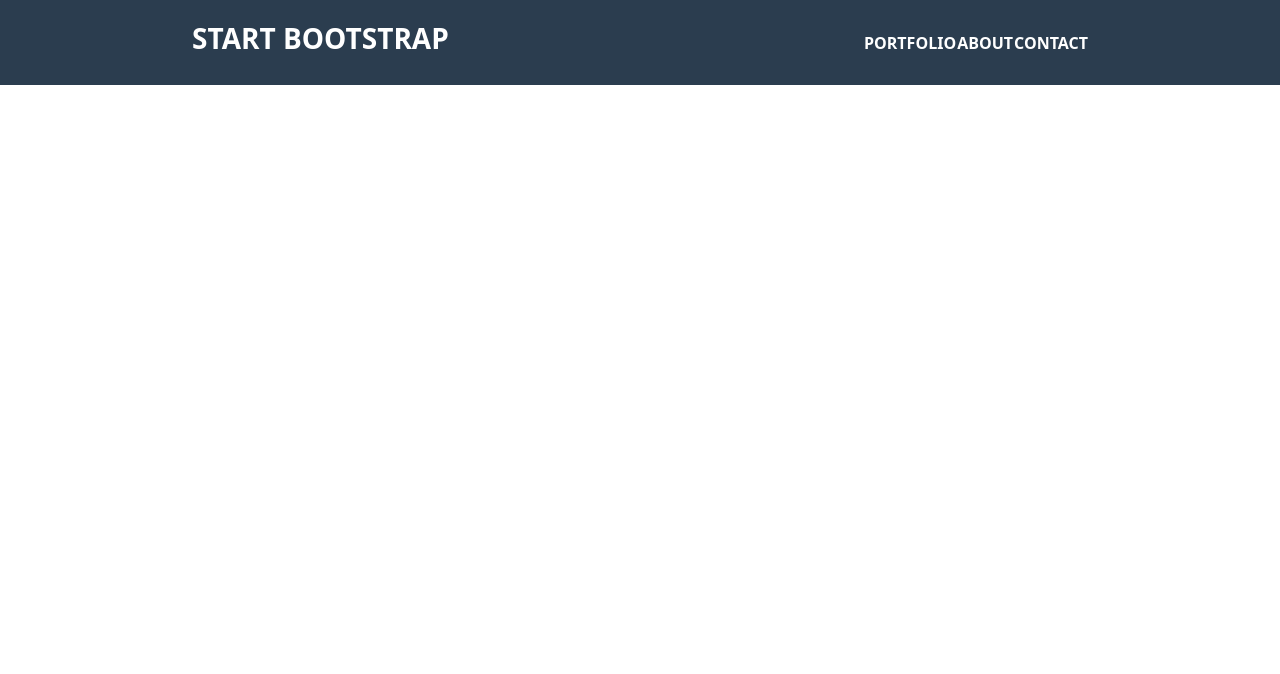
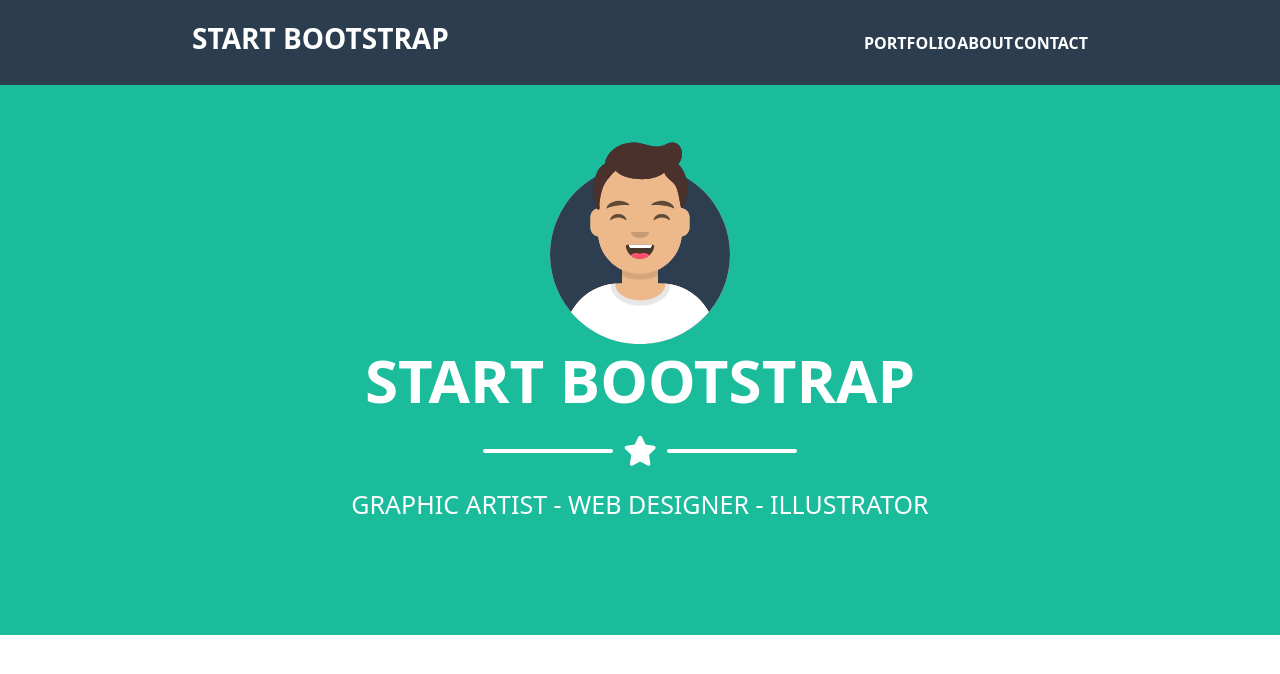
Before and after one commit to sim-sal/html-css-bootstrap-freelancer, a plain HTML site: page index.html in a window 1280 px wide. Drawn offline with nearby package versions, Linux system fonts and the light colour scheme.

Commit message:
added jumbotron

```diff
--- a/CSS/style.css
+++ b/CSS/style.css
@@ -30,3 +30,45 @@ header{
     width: 25%;
     justify-content: space-between;
 }
+
+/* regole jumbotron */
+.jumbotron{
+    background-color: rgb(26, 188, 156);
+    height: 550px;
+    color: white;
+    text-align: center;
+    padding-top: 50px;
+}
+
+.jumbotron > .container-centratura > div > h1{
+    font-size: 60px;
+}
+
+.avatar{
+    max-width: 22%;
+}
+
+.star{
+    width: 35%;
+    margin: auto;
+    display: flex;
+    align-items: center;
+    justify-content: space-between;
+    margin-top: 20px;
+    margin-bottom: 20px;
+}
+
+.line{
+    height: 4px;
+    width: 130px;
+    background-color: white;
+    border-radius: 20px;
+}
+
+.star > i{
+    font-size: 30px;
+}
+
+.wording > span{
+    font-size: 25px;
+}
--- a/index.html
+++ b/index.html
@@ -9,6 +9,9 @@
 
     <!-- bootstrap -->
     <link href="https://cdn.jsdelivr.net/npm/bootstrap@5.3.0-alpha3/dist/css/bootstrap.min.css" rel="stylesheet" integrity="sha384-KK94CHFLLe+nY2dmCWGMq91rCGa5gtU4mk92HdvYe+M/SXH301p5ILy+dN9+nJOZ" crossorigin="anonymous">
+
+    <!-- font-awesome -->
+    <link rel="stylesheet" href="https://cdnjs.cloudflare.com/ajax/libs/font-awesome/6.4.0/css/all.min.css">
 
     <!-- title -->
     <title>Bootstrap Freelancer</title>
@@ -46,7 +49,27 @@
     </header>
 
     <!-- jumbotron -->
-    <section>
+    <section class="jumbotron">
+
+        <div class="container-centratura">
+            <div>
+
+                <img class="avatar" src="img/avatar.svg" alt="">
+                <h1><strong>START BOOTSTRAP</strong></h1>
+
+                <div class="star">
+                    <div class="line"></div>
+                    <i class="fa-solid fa-star"></i>
+                    <div class="line"></div>
+                </div>
+
+                <div class="wording">
+                    <span>GRAPHIC ARTIST - WEB DESIGNER - ILLUSTRATOR</span>
+                </div>
+
+            </div>
+
+        </div>
 
     </section>
 
```
